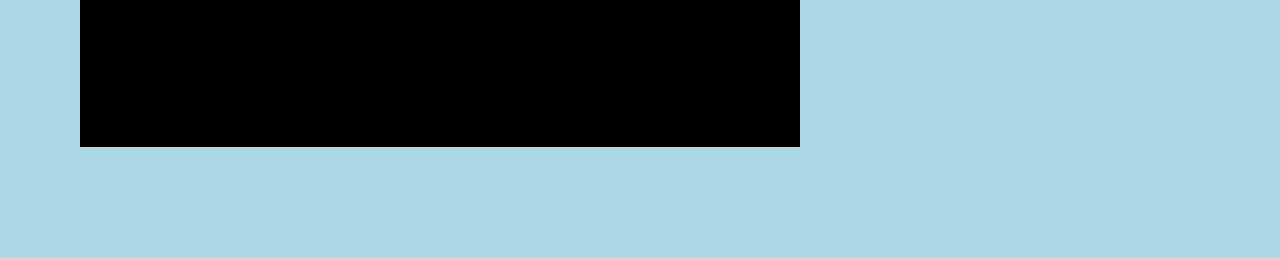
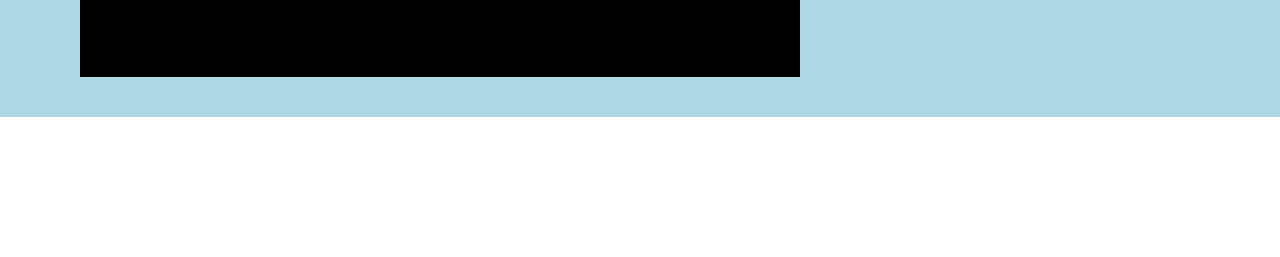
Before and after one commit to djolewalker/zmijica, a plain HTML site: page index.html in a window 1280 px wide. Shown: the part 683-940 px from the top of the page. After the commit the page ends 800 px from the top, so only its background shows below. Drawn offline with Linux system fonts and the light colour scheme.

Commit message:
Height fix

```diff
--- a/style/styles.css
+++ b/style/styles.css
@@ -6,8 +6,8 @@
 }
 
 #central-screen{
-    width: 100%;
-    height: 940px;
+    width: 100vw;
+    height: 100vh;
     background-color: lightblue;
     display: flex;
     align-items: center;
```
